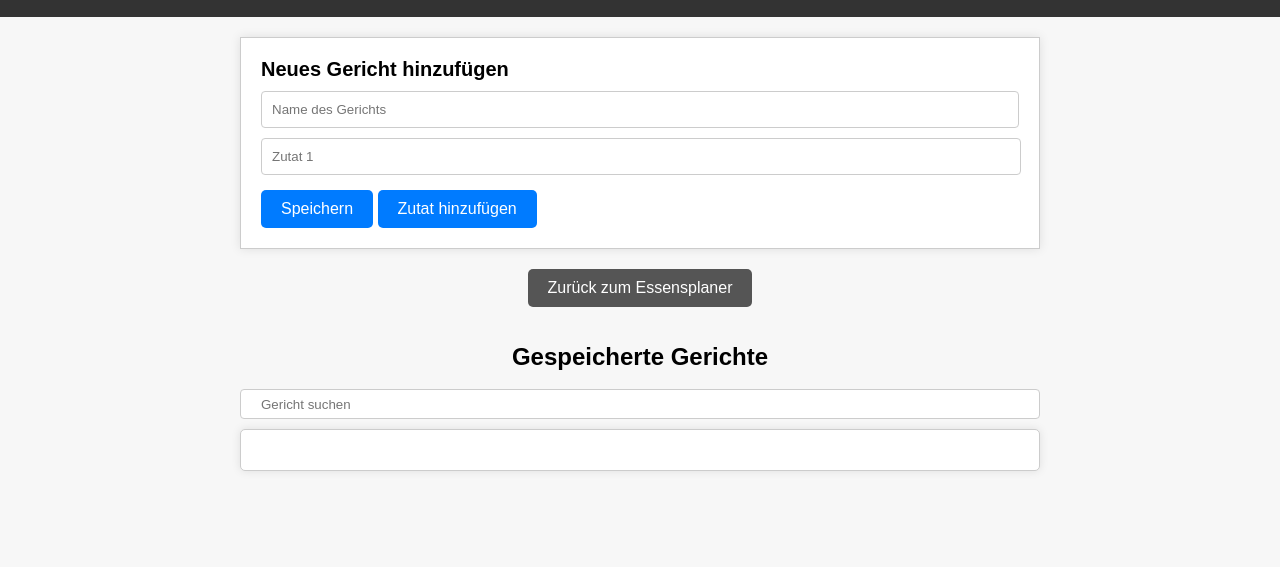
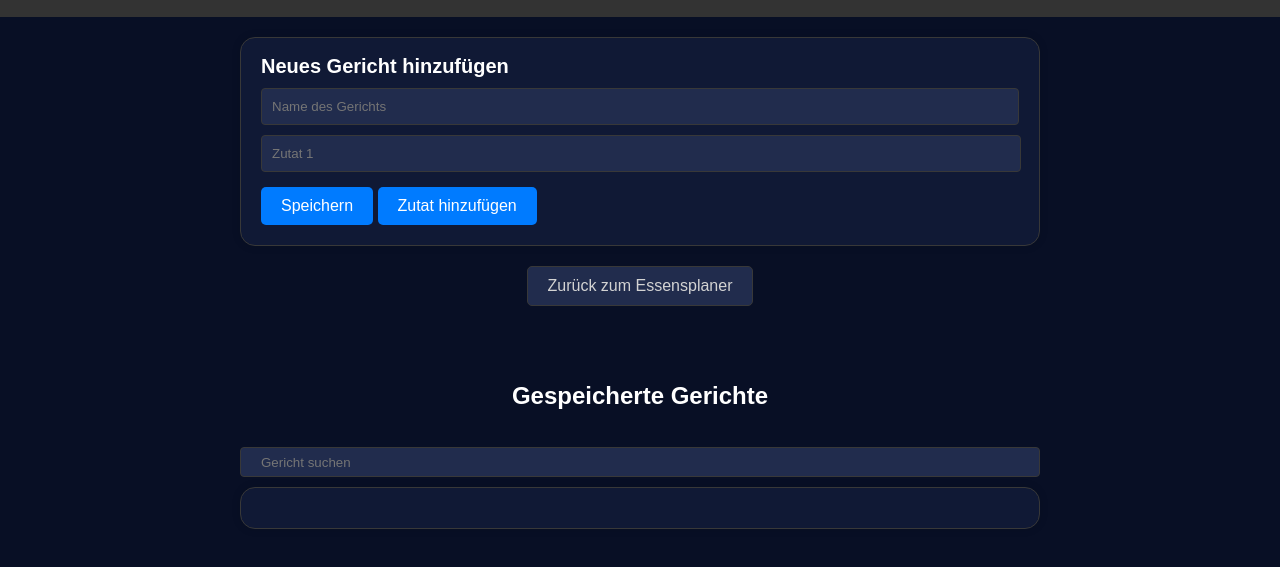
Before and after one commit to fwugeditsch/meal-planner, a website: page dishes.html in a window 1280 px wide. Shown: the part 55-622 px from the top of the page. Drawn offline with Linux system fonts and the light colour scheme; no server answers.

Commit message:
Improved UI optics of dishes.html

```diff
--- a/dishes.html
+++ b/dishes.html
@@ -17,11 +17,14 @@
 
     <main>
         <section id="addDishForm" class="form">
-            <h2>Neues Gericht hinzufügen</h2>
+            <!-- neues Gericht hinzufügen weiße Schrift -->
+            <h2 class="addNewDishText">
+                Neues Gericht hinzufügen
+            </h2>
             <input type="text" id="dishName" placeholder="Name des Gerichts">
             <div id="ingredientInputs">
                 <!-- Hier werden die Zutaten-Textfelder dynamisch hinzugefügt -->
-                <input type="text" class="awesomplete ingredient" data-list="" placeholder="Zutat 1">
+                <input id="ingredientName" type="text" class="awesomplete ingredient" data-list="" placeholder="Zutat 1">
             </div>
             <button class="editNewDishButtons" onclick="addDish()">Speichern</button>
             <!-- Button um ein neues Zutatenfeld zu erzeugen -->
--- a/dishes_styles.css
+++ b/dishes_styles.css
@@ -1,15 +1,22 @@
 /* Reset */
-body, h1, h2, h3, p, input, button {
+body, h1, h3, p, input, button {
     margin: 0;
     padding: 0;
     border: none;
+    font-family: Arial, sans-serif;
+    color: white;
 }
 
 /* Global Styles */
 body {
     font-family: Arial, sans-serif;
-    background-color: #f7f7f7;
+    background-color: #080F25;
     text-align: center;
+}
+
+/* Regeln für class addNewDishText */
+.addNewDishText {
+    color: white;
 }
 
 header {
@@ -30,12 +37,17 @@ main {
 
 /* Form Styles */
 .form {
-    background-color: #fff;
     border: 1px solid #ccc;
-    padding: 20px;
-    margin-bottom: 20px;
+    padding-left: 20px;
+    padding-right: 20px;
+    padding-bottom: 20px;
     box-shadow: 0px 0px 10px rgba(0, 0, 0, 0.1);
     text-align: left;
+    /* Ecken abrunden */
+    background-color: #101935;
+    border-radius: 15px;
+    /* very thin white border */
+    border: 1px rgb(56, 56, 56) solid;
 }
 
 .form h2 {
@@ -82,13 +94,14 @@ main {
 
 /* List Styles */
 .dish-list {
-    background-color: #fff;
-    border: 1px solid #ccc;
+    background-color: #101935;
+    border-radius: 15px;
+    /* very thin white border */
+    border: 1px rgb(56, 56, 56) solid;
     padding: 20px;
     box-shadow: 0px 0px 10px rgba(0, 0, 0, 0.1);
     text-align: left;
-    /* Ecken abrunden */
-    border-radius: 5px;
+    /* background color for content */
 }
 
 .dish {
@@ -105,9 +118,30 @@ main {
     width: 100%;
     padding: 10px;
     margin-bottom: 10px;
-    border: 1px solid #ccc;
     border-radius: 4px;
     box-sizing: border-box;
+    background-color: #212C4D;
+    color: lightgray;
+    border: 1px rgb(56, 56, 56) solid;
+}
+
+#goBack {
+    display: flex;
+    justify-content: space-between;
+    margin-bottom: 20px;
+    background-color: #212C4D;
+    color: lightgray;
+    border: 1px rgb(56, 56, 56) solid;
+}
+
+#goBack:hover {
+    background-color: #6C72FF;
+}
+
+#ingredientName {
+    background-color: #212C4D;
+    color: lightgray;
+    border: 1px rgb(56, 56, 56) solid;
 }
 
 /* Style für die Klasse "awesomplete ingredient" */
@@ -170,4 +204,7 @@ main {
     padding-left: 20px;
     /* das Suchfeld soll sich durch padding-left nicht verbreitern */
     box-sizing: border-box;
+    background-color: #212C4D;
+    color: lightgray;
+    border: 1px rgb(56, 56, 56) solid;
 }
--- a/script.js
+++ b/script.js
@@ -435,6 +435,8 @@ function hideSaveButton() {
                     const dishIngredients = document.createElement('p');
                     dishIngredients.className = 'ingredients';
                     dishIngredients.textContent = 'Zutaten: ' + dish.ingredients;
+                    // den Zutatentext hellgrau
+                    dishIngredients.style.color = 'grey';
 
                     // Hinzufügen des "Löschen"-Buttons mit Bestätigung
                     const deleteButton = document.createElement('button');
@@ -460,6 +462,15 @@ function hideSaveButton() {
                             deleteDish(dish.id);
                         }
                     });
+
+                    // Hintergrundfarbe von jedem zweiten Gericht wird dunkelblau
+                    if (dishesList.childElementCount % 2 === 0) {
+                        // Farbe als rgb angeben
+                        dishDiv.style.backgroundColor = 'rgb(16, 25, 53)';
+                    }
+                    else {
+                        dishDiv.style.backgroundColor = 'rgb(34, 45, 77)';
+                    }
 
                     dishDiv.appendChild(dishName);
                     dishDiv.appendChild(dishIngredients);
```
